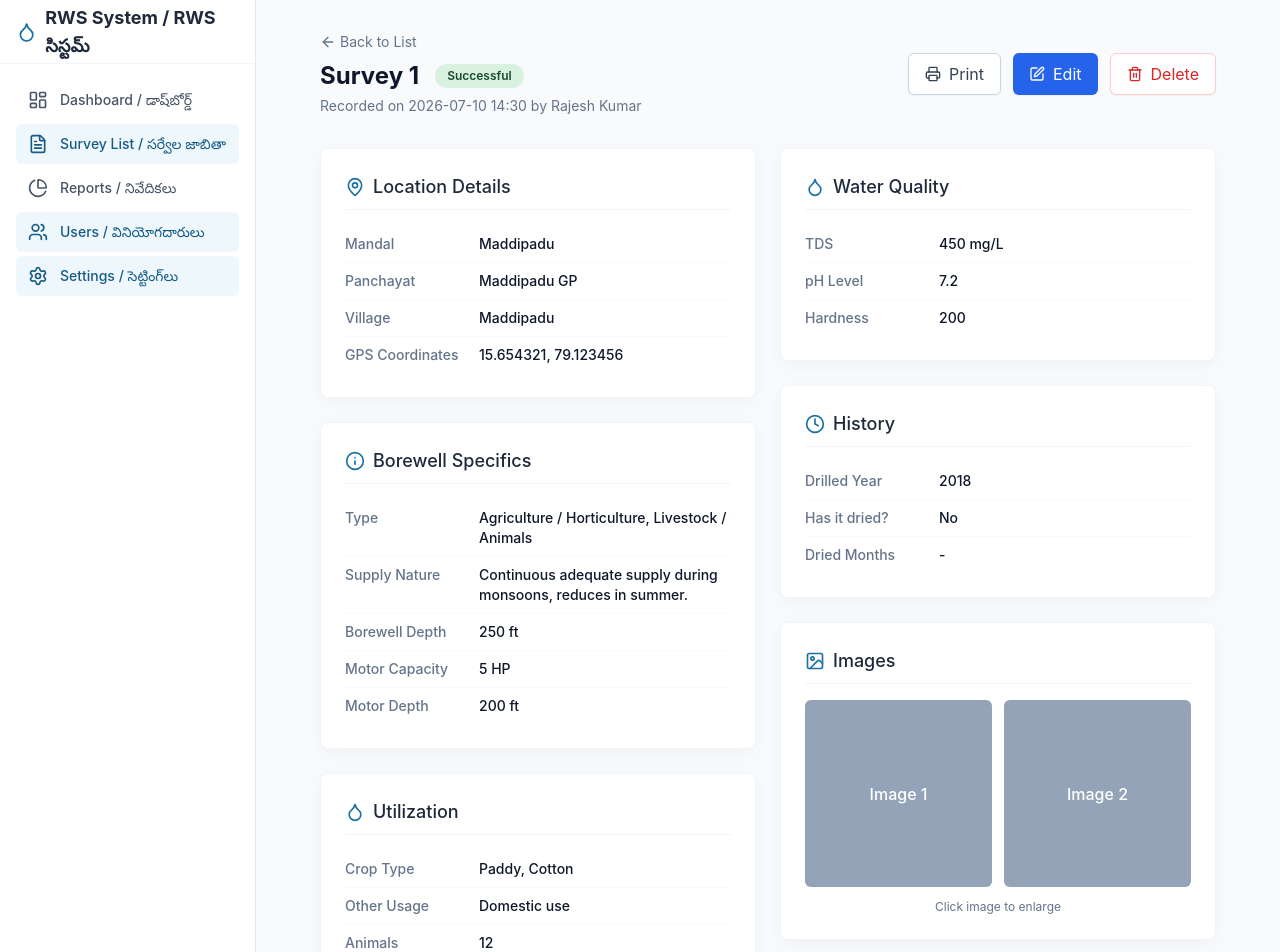
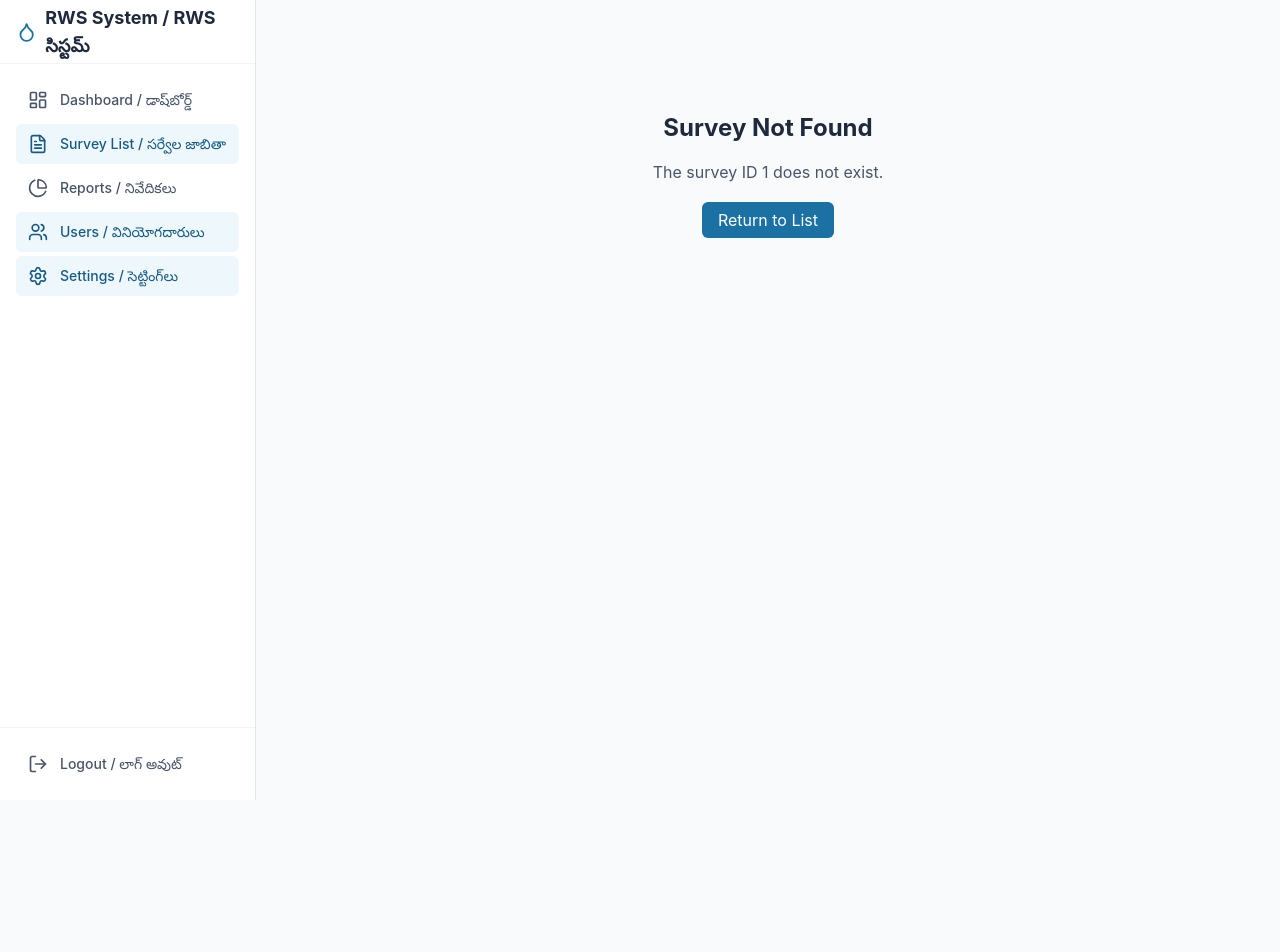
Before and after one commit to aivro348/kadav2, a React app in the folder frontend/: page /admin/surveys/1 in a window 1280 px wide. Shown: the top 952 px of the page. After the commit the page ends 800 px from the top, so only its background shows below. Built offline with nearby package versions, Linux system fonts and the light colour scheme; the HTML template or start-up script is replaced by a standard one.

Commit message:
Remove dummy data and use local storage for viewing surveys

```diff
--- a/frontend/src/pages/NewSurvey.jsx
+++ b/frontend/src/pages/NewSurvey.jsx
@@ -149,7 +149,9 @@ export default function NewSurvey() {
       mandal: mandalObj ? mandalObj.name : data.mandal,
       status: data.status || 'Successful',
       type: data.borewell_type ? (Array.isArray(data.borewell_type) ? data.borewell_type[0] : data.borewell_type) : 'Agriculture',
-      date: new Date().toISOString().split('T')[0]
+      date: new Date().toISOString().split('T')[0],
+      fullData: data,
+      images: images
     };
 
     const saved = localStorage.getItem('rws_surveys');
--- a/frontend/src/pages/SurveyList.jsx
+++ b/frontend/src/pages/SurveyList.jsx
@@ -18,16 +18,8 @@ export default function SurveyList() {
     }
   }, []);
 
-  // Mock data for UI demonstration
-  const surveys = [
-    { id: 'SRV-1024', village: 'Maddipadu', mandal: 'Maddipadu', status: 'Successful', type: 'Agriculture', date: '2026-07-10' },
-    { id: 'SRV-1023', village: 'Chimakurthy', mandal: 'Chimakurthy', status: 'Seasonal / Summer Dry', type: 'Agriculture', date: '2026-07-09' },
-    { id: 'SRV-1022', village: 'Podili', mandal: 'Podili', status: 'Dried', type: 'Livestock', date: '2026-07-08' },
-    { id: 'SRV-1021', village: 'Kanigiri', mandal: 'Kanigiri', status: 'Successful', type: 'Agriculture', date: '2026-07-08' },
-    { id: 'SRV-1020', village: 'Markapuram', mandal: 'Markapuram', status: 'Successful', type: 'Agriculture', date: '2026-07-07' },
-  ];
-
-  const allSurveys = [...submittedSurveys, ...surveys];
+  // Use only submitted surveys (no dummy data)
+  const allSurveys = [...submittedSurveys];
 
   const filteredSurveys = allSurveys.filter(s => {
     const matchesSearch = s.village?.toLowerCase().includes(searchTerm.toLowerCase()) ||
--- a/frontend/src/pages/ViewSurvey.jsx
+++ b/frontend/src/pages/ViewSurvey.jsx
@@ -1,49 +1,36 @@
 import { useParams, Link, useLocation } from 'react-router-dom';
 import { ArrowLeft, MapPin, Droplet, Clock, Info, Image as ImageIcon, Printer, Edit, Trash2 } from 'lucide-react';
+import { useState, useEffect } from 'react';
 
 export default function ViewSurvey() {
   const { id } = useParams();
   const location = useLocation();
   const isSurveyor = location.pathname.startsWith('/surveyor');
 
-  // Mock data
-  const survey = {
-    id: id || 'SRV-1024',
-    location: {
-      mandal: 'Maddipadu',
-      panchayat: 'Maddipadu GP',
-      village: 'Maddipadu',
-      latitude: '15.654321',
-      longitude: '79.123456'
-    },
-    statusDetails: {
-      status: 'Successful',
-      type: ['Agriculture / Horticulture', 'Livestock / Animals'],
-      supplyNature: 'Continuous adequate supply during monsoons, reduces in summer.'
-    },
-    borewell: {
-      depth: 250,
-      motorCapacity: 5.0,
-      motorDepth: 200
-    },
-    quality: {
-      tds: 450,
-      ph: 7.2,
-      hardness: 200
-    },
-    history: {
-      drilledYear: 2018,
-      dried: 'No',
-      driedMonths: '-'
-    },
-    utilization: {
-      cropType: 'Paddy, Cotton',
-      other: 'Domestic use',
-      animals: 12
-    },
-    date: '2026-07-10 14:30',
-    surveyor: 'Rajesh Kumar'
-  };
+  const [survey, setSurvey] = useState(null);
+  const [loading, setLoading] = useState(true);
+
+  useEffect(() => {
+    const saved = localStorage.getItem('rws_surveys');
+    if (saved) {
+      const surveys = JSON.parse(saved);
+      const found = surveys.find(s => s.id === id);
+      setSurvey(found);
+    }
+    setLoading(false);
+  }, [id]);
+
+  if (loading) return <div className="p-10 text-center text-slate-500">Loading...</div>;
+
+  if (!survey) return (
+    <div className="max-w-4xl mx-auto py-20 text-center">
+      <h2 className="text-2xl font-bold text-slate-800 mb-4">Survey Not Found</h2>
+      <p className="text-slate-600 mb-6">The survey ID {id} does not exist.</p>
+      <Link to=".." className="btn-primary">Return to List</Link>
+    </div>
+  );
+
+  const fd = survey.fullData || {};
 
   const Section = ({ title, icon: Icon, children }) => (
     <div className="card mb-6">
@@ -74,11 +61,11 @@ export default function ViewSurvey() {
           </div>
           <h1 className="text-2xl font-bold text-slate-900 flex items-center">
             Survey {survey.id}
-            <span className="ml-4 px-3 py-1 text-xs font-semibold rounded-full bg-success-100 text-success-800">
-              {survey.statusDetails.status}
+            <span className={`ml-4 px-3 py-1 text-xs font-semibold rounded-full ${survey.status === 'Successful' ? 'bg-success-100 text-success-800' : survey.status === 'Dried' ? 'bg-red-100 text-red-800' : 'bg-yellow-100 text-yellow-800'}`}>
+              {survey.status}
             </span>
           </h1>
-          <p className="text-sm text-slate-500 mt-1">Recorded on {survey.date} by {survey.surveyor}</p>
+          <p className="text-sm text-slate-500 mt-1">Recorded on {survey.date}</p>
         </div>
 
         <div className="mt-4 sm:mt-0 flex space-x-3">
@@ -103,28 +90,33 @@ export default function ViewSurvey() {
         <div>
           <Section title="Location Details" icon={MapPin}>
             <dl>
-              <DataRow label="Mandal" value={survey.location.mandal} />
-              <DataRow label="Panchayat" value={survey.location.panchayat} />
-              <DataRow label="Village" value={survey.location.village} />
-              <DataRow label="GPS Coordinates" value={`${survey.location.latitude}, ${survey.location.longitude}`} />
+              <DataRow label="Mandal" value={survey.mandal} />
+              <DataRow label="Panchayat" value={fd.panchayat || '-'} />
+              <DataRow label="Village" value={survey.village} />
+              <DataRow label="GPS Coordinates" value={`${fd.latitude || '-'}, ${fd.longitude || '-'}`} />
             </dl>
           </Section>
 
           <Section title="Borewell Specifics" icon={Info}>
             <dl>
-              <DataRow label="Type" value={survey.statusDetails.type.join(', ')} />
-              <DataRow label="Supply Nature" value={survey.statusDetails.supplyNature} />
-              <DataRow label="Borewell Depth" value={`${survey.borewell.depth} ft`} />
-              <DataRow label="Motor Capacity" value={`${survey.borewell.motorCapacity} HP`} />
-              <DataRow label="Motor Depth" value={`${survey.borewell.motorDepth} ft`} />
+              <DataRow label="Type" value={survey.type} />
+              <DataRow label="Supply Nature" value={Array.isArray(fd.supply_nature) ? fd.supply_nature.join(', ') : fd.supply_nature || '-'} />
+              <DataRow label="Borewell Depth" value={fd.borewell_depth ? `${fd.borewell_depth} ft` : '-'} />
+              <DataRow label="Motor Capacity" value={fd.motor_capacity ? `${fd.motor_capacity} HP` : '-'} />
+              <DataRow label="Motor Depth" value={fd.motor_depth ? `${fd.motor_depth} ft` : '-'} />
+              <DataRow label="Delivery Pipe" value={fd.delivery_pipe ? `${fd.delivery_pipe} inch` : '-'} />
+              <DataRow label="Water Level (Fixing)" value={fd.water_level_fixing ? `${fd.water_level_fixing} ft` : '-'} />
+              <DataRow label="Water Struck Depth" value={fd.water_struck_depth ? `${fd.water_struck_depth} ft` : '-'} />
             </dl>
           </Section>
 
           <Section title="Utilization" icon={Droplet}>
             <dl>
-              <DataRow label="Crop Type" value={survey.utilization.cropType} />
-              <DataRow label="Other Usage" value={survey.utilization.other} />
-              <DataRow label="Animals Dependent" value={survey.utilization.animals} />
+              <DataRow label="Crop Category" value={fd.crop_category || '-'} />
+              <DataRow label="Crop Names" value={fd.crop_names || '-'} />
+              <DataRow label="Agri Land Area" value={fd.agri_land_area ? `${fd.agri_land_area} Acres` : '-'} />
+              <DataRow label="Families Dependent" value={fd.dependent_families || '-'} />
+              <DataRow label="Animals Dependent" value={fd.dependent_animals || '-'} />
             </dl>
           </Section>
         </div>
@@ -133,31 +125,37 @@ export default function ViewSurvey() {
         <div>
           <Section title="Water Quality" icon={Droplet}>
             <dl>
-              <DataRow label="TDS" value={`${survey.quality.tds} mg/L`} />
-              <DataRow label="pH Level" value={survey.quality.ph} />
-              <DataRow label="Hardness" value={survey.quality.hardness} />
+              <DataRow label="TDS" value={fd.tds ? `${fd.tds} mg/L` : '-'} />
+              <DataRow label="pH Level" value={fd.ph || '-'} />
+              <DataRow label="Hardness" value={fd.hardness ? `${fd.hardness} mg/L` : '-'} />
             </dl>
           </Section>
 
           <Section title="History" icon={Clock}>
             <dl>
-              <DataRow label="Drilled Year" value={survey.history.drilledYear} />
-              <DataRow label="Has it dried?" value={survey.history.dried} />
-              <DataRow label="Dried Months" value={survey.history.driedMonths} />
+              <DataRow label="Drilled Year" value={fd.drilled_year || '-'} />
+              <DataRow label="Dried Year" value={fd.dried_year || '-'} />
+              <DataRow label="Dried Months" value={fd.dried_months || '-'} />
             </dl>
           </Section>
 
           <Section title="Images" icon={ImageIcon}>
-            <div className="grid grid-cols-2 gap-3 mt-2">
-              {/* Mock Images */}
-              <div className="aspect-square bg-slate-200 rounded-md overflow-hidden relative group cursor-pointer">
-                <div className="absolute inset-0 bg-slate-400 flex items-center justify-center text-white font-medium">Image 1</div>
+            {survey.images && survey.images.length > 0 ? (
+              <div className="grid grid-cols-2 gap-3 mt-2">
+                {survey.images.map((img, idx) => (
+                  <div key={idx} className="aspect-square bg-slate-200 rounded-md overflow-hidden relative border border-slate-200">
+                    <img src={img} alt="Survey Image" className="object-cover w-full h-full" />
+                  </div>
+                ))}
               </div>
-              <div className="aspect-square bg-slate-200 rounded-md overflow-hidden relative group cursor-pointer">
-                <div className="absolute inset-0 bg-slate-400 flex items-center justify-center text-white font-medium">Image 2</div>
+            ) : (
+              <div className="p-6 text-center text-slate-500 bg-slate-50 rounded-md border border-slate-200 mt-2">
+                No images attached to this survey.
               </div>
-            </div>
-            <p className="text-xs text-slate-500 mt-3 text-center">Click image to enlarge</p>
+            )}
+            {survey.images && survey.images.length > 0 && (
+              <p className="text-xs text-slate-500 mt-3 text-center">Click image to enlarge</p>
+            )}
           </Section>
         </div>
       </div>
```
